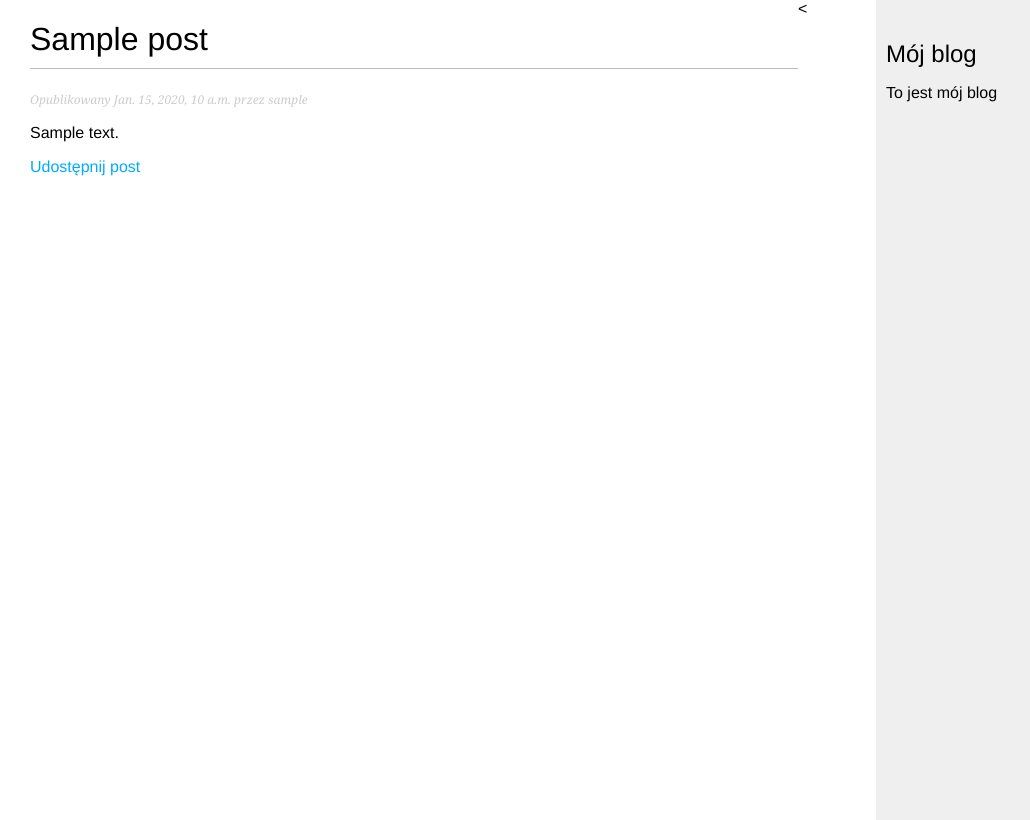
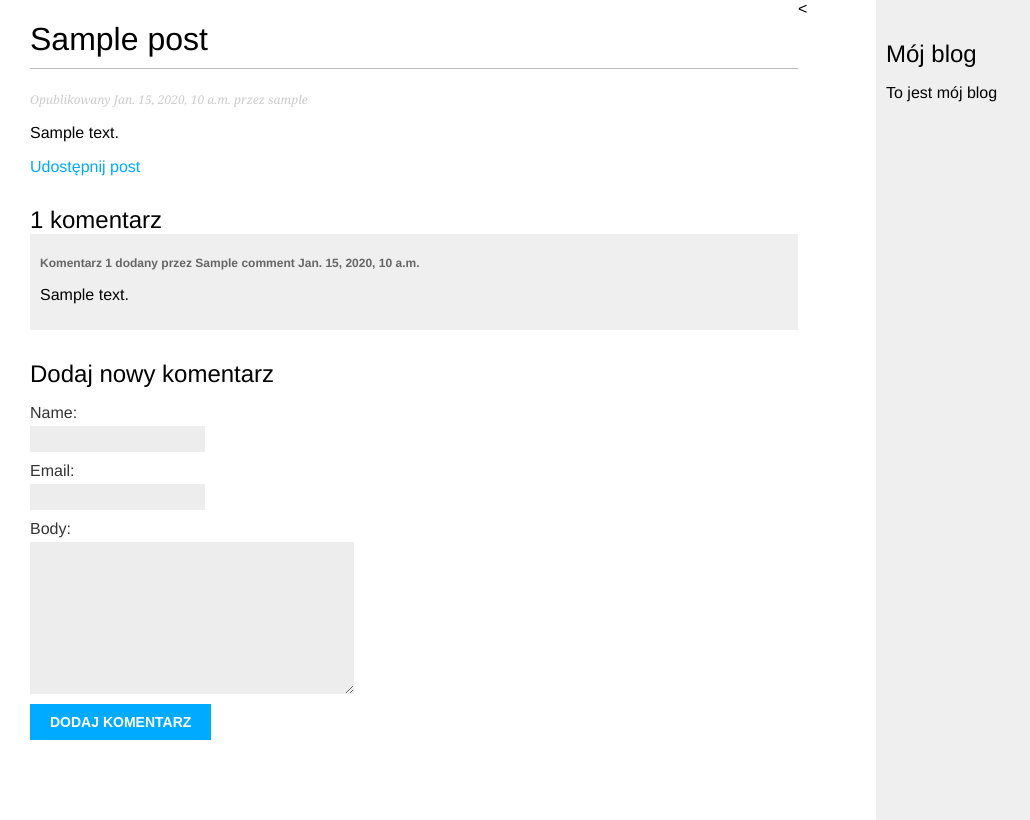
Before and after one commit to Apoczek/Django-learn, a Django app: a page that uses blog/templates/blog/post/detail.html in a window 1280 px wide. Shown: the whole page, without its empty margins (0-1030 px from the left). Run offline with Django 3.2, Linux system fonts and the light colour scheme; tables that the repository leaves empty hold one stand-in row (values such as "Sample post").

Commit message:
Add commentary system
- add new Comment model and its migration
- create Comment form
- modify detail.html to show and create comments
- add comments do admin panel

```diff
--- a/blog/forms.py
+++ b/blog/forms.py
@@ -1,4 +1,5 @@
 from django import forms
+from .models import Comment
 
 class EmailPostForm(forms.Form):
     name = forms.CharField(max_length=250)
@@ -6,3 +7,9 @@ class EmailPostForm(forms.Form):
     to = forms.EmailField()
     comments = forms.CharField(required=False,
                                widget=forms.Textarea)
+
+
+class CommentForm(forms.ModelForm):
+    class Meta():
+        model = Comment
+        fields = ('name', 'email', 'body')
--- a/blog/models.py
+++ b/blog/models.py
@@ -39,3 +39,18 @@ class Post(models.Model):
 
     def __str__(self):
         return self.title
+
+class Comment(models.Model):
+    post = models.ForeignKey(Post, related_name='comments')
+    name = models.CharField(max_length=80)
+    email = models.EmailField()
+    body = models.TextField()
+    created = models.DateTimeField(auto_now_add=True)
+    updated = models.DateTimeField(auto_now=True)
+    active = models.BooleanField(default=True)
+
+    class Meta:
+        ordering = ('created',)
+
+    def __str__(self):
+        return 'Komentarz  dodany przez {} dla posta{}'.format(self.name, self.post)
--- a/blog/templates/blog/post/detail.html
+++ b/blog/templates/blog/post/detail.html
@@ -13,4 +13,32 @@
             Udostępnij post
         </a>
     </p>
+    {% with comments.count as total_comments %}
+        <h2>
+            {{ total_comments }} komentarz{{ total_comments|pluralize:"y" }}
+        </h2>
+    {% endwith %}
+
+    {% for comment in comments %}
+        <div class="comment">
+            <p class="info">
+                Komentarz {{ forloop.counter }} dodany przez {{ comment.name }}
+                {{ comment.created }}
+            </p>
+            {{ comment.body|linebreaks }}
+        </div>
+    {% empty %}
+        <p>Nie ma jeszcze żadnych komentarzy.</p>
+    {% endfor %}
+
+    {% if new_comment %}
+        <h2>Twój komentarz został dodany.</h2>
+    {% else %}
+        <h2>Dodaj nowy komentarz</h2>
+        <form action="." method="post">
+            {{ comment_form.as_p }}
+            {% csrf_token %}
+            <p><input type="submit" value="Dodaj komentarz"></p>
+        </form>
+    {% endif %}
 {% endblock %}
--- a/blog/views.py
+++ b/blog/views.py
@@ -1,8 +1,8 @@
 from django.shortcuts import render, get_object_or_404
-from.models import Post
+from.models import Post, Comment
 from django.core.paginator import Paginator, EmptyPage, PageNotAnInteger
 from django.views.generic import ListView
-from .forms import EmailPostForm
+from .forms import EmailPostForm, CommentForm
 from django.core.mail import send_mail
 
 class PostListView(ListView):
@@ -32,9 +32,22 @@ def post_detail(request, year, month, day, post):
                              publish__year=year,
                              publish__month=month,
                              publish__day=day)
+    comments = post.comments.filter(active=True)
+
+    if request.method == 'POST':
+        comment_form = CommentForm(data=request.POST)
+
+        if comment_form.is_valid():
+            new_comment = comment_form.save(commit=False)
+            new_comment.post = post
+            new_comment.save()
+    else:
+        comment_form = CommentForm()
     return render(request,
                   'blog/post/detail.html',
-                  {'post': post})
+                  {'post': post,
+                   'comments': comments,
+                   'comment_form': comment_form})
 
 def post_share(request, post_id):
     post = get_object_or_404(Post, id=post_id, status='published')
```
Also changed, not shown: blog/admin.py (+9 -1 lines), blog/migrations/0002_auto_20200402_1358.py (added).
